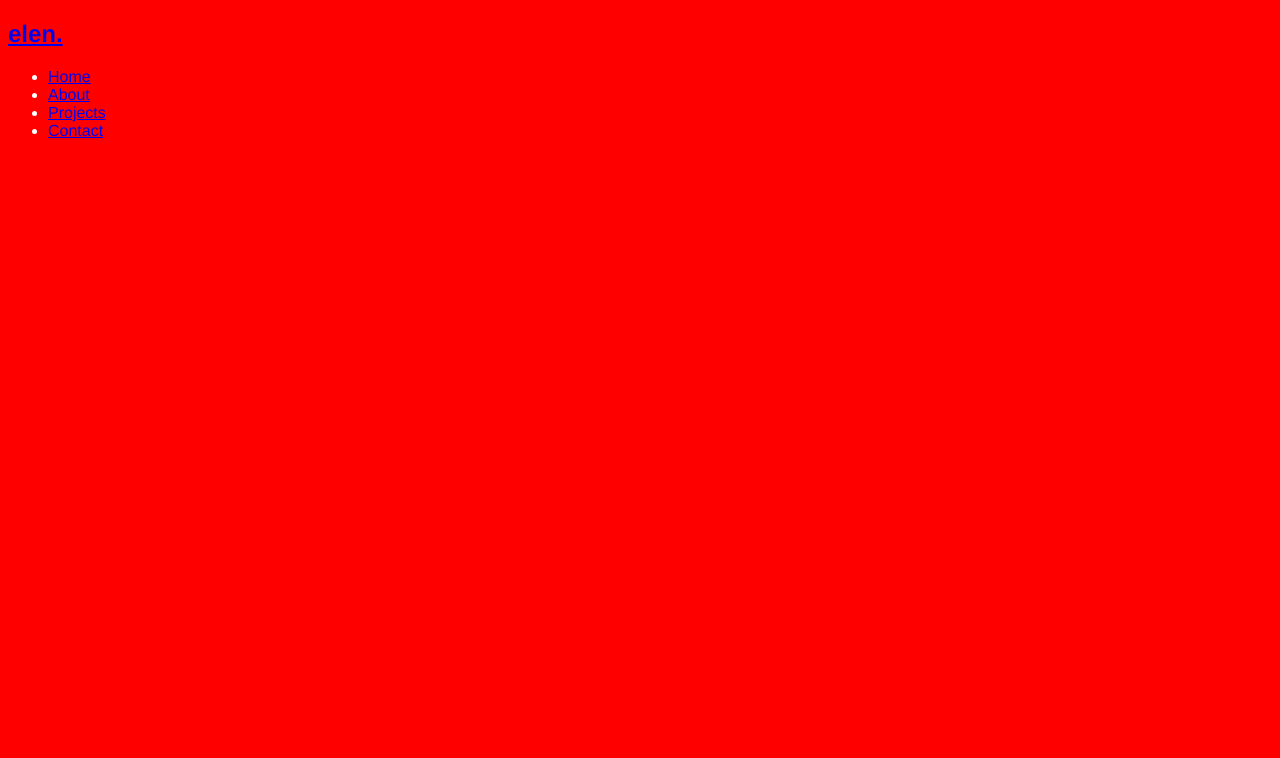
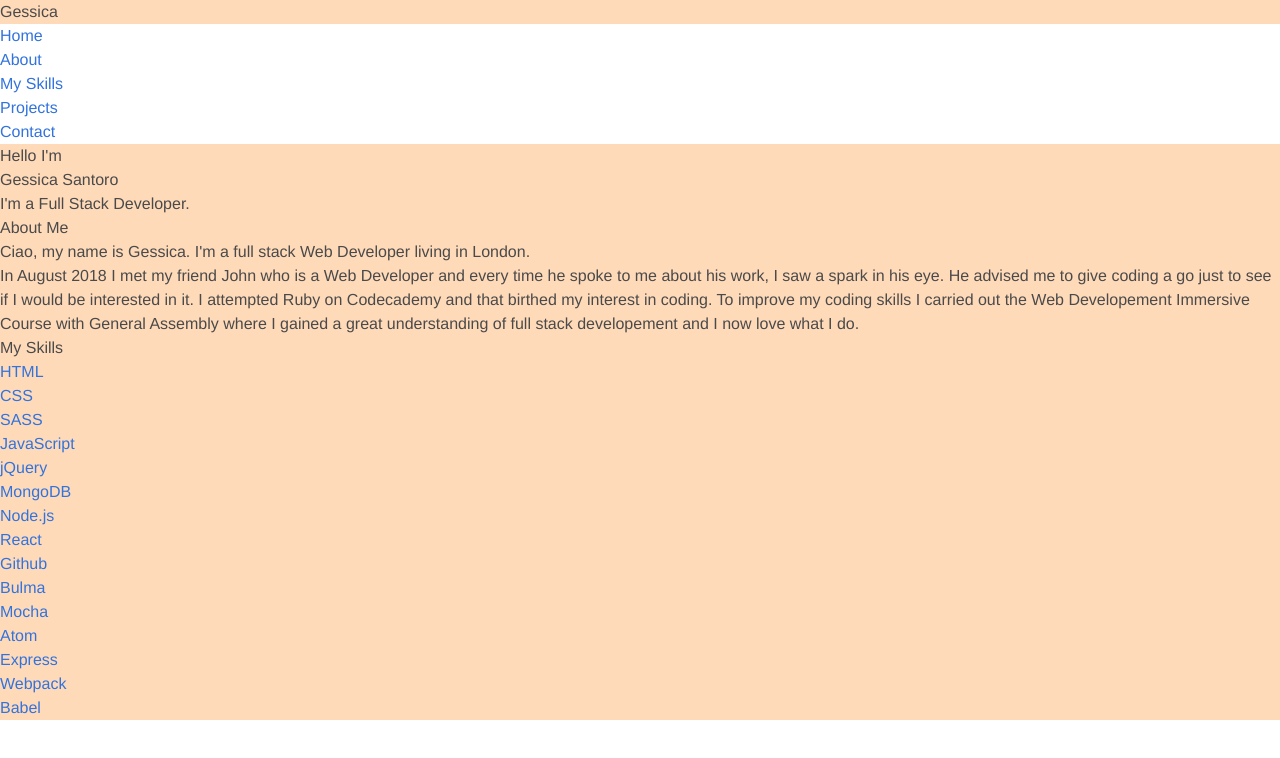
Before and after one commit to Gessy90/Gessy90.github.io, a plain HTML site: page index.html in a window 1280 px wide. Drawn offline with nearby package versions, Linux system fonts and the light colour scheme.

Commit message:
more info added

```diff
--- a/index.html
+++ b/index.html
@@ -3,23 +3,67 @@
 <head>
   <meta charset="utf-8">
   <script src="app.js" charset="utf-8"></script>
+  <link rel="stylesheet" href="https://cdnjs.cloudflare.com/ajax/libs/bulma/0.7.4/css/bulma.min.css">
   <title>Gessica Santoro | Web Developer </title>
   <link rel="stylesheet" href="style.css">
 </head>
 <body>
-    <div id="colorlib-page">
-		<a href="#" class="js-colorlib-nav-toggle colorlib-nav-toggle"><i></i></a>
-		<aside id="colorlib-aside" role="complementary" class="js-fullheight text-center">
-			<h1 id="colorlib-logo"><a href="index.html">elen<span>.</span></a></h1>
-			<nav id="colorlib-main-menu" role="navigation">
+  <div >
+    <header>
+      <h1>Gessica</h1>
+      <nav class="navbar">
         <ul>
           <li><a href="#">Home</a></li>
-	        <li class="colorlib-active"><a href="about.html">About</a></li>
+          <li><a href="#">About</a></li>
+          <li><a href="#">My Skills</a></li>
           <li><a href="#">Projects</a></li>
-					<li><a href="contact.html">Contact</a></li>
+          <li><a href="#">Contact</a></li>
         </ul>
       </nav>
+    </header>
+    <main>
+      <section>
+        <div>
+          <h2>Hello I'm</h2>
+          <h1>Gessica Santoro</h1>
+          <p> I'm a Full Stack Developer.</p>
+        </div>
+      </section>
+      <section>
+        <div>
+          <h1>About Me</h1>
+          <h2>Ciao, my name is Gessica. I'm a full stack Web Developer living in London.</h2>
+          <h3>In August 2018 I met my friend John who is a Web Developer and every time he
+            spoke to me about his work, I saw a spark in his eye.
+            He advised me to give coding a go just to see if I would be interested in it.
+            I attempted Ruby on Codecademy and that birthed my interest in coding.
+            To improve my coding skills I carried out the Web Developement Immersive Course
+            with General Assembly where I gained a great understanding of full stack developement
+            and I now love what I do. </h3>
+          </div>
+        </section>
+        <section>
+          <h1> My Skills </h1>
+          <ul>
+            <li><a href="#">HTML</a></li>
+            <li><a href="#">CSS</a></li>
+            <li><a href="#">SASS</a></li>
+            <li><a href="#">JavaScript</a></li>
+            <li><a href="#">jQuery</a></li>
+            <li><a href="#">MongoDB</a></li>
+            <li><a href="#">Node.js</a></li>
+            <li><a href="#">React</a></li>
+            <li><a href="#">Github</a></li>
+            <li><a href="#">Bulma</a></li>
+            <li><a href="#">Mocha</a></li>
+            <li><a href="#">Atom</a></li>
+            <li><a href="#">Express</a></li>
+            <li><a href="#">Webpack</a></li>
+            <li><a href="#">Babel</a></li>
+          </ul>
+          </section>
 
 
+      </div>
     </body>
     </html>
--- a/style.css
+++ b/style.css
@@ -1,5 +1,4 @@
 body{
-  background-color: red;
-  color:white;
+  background-color: #ffdab9;
   font-family: Helvetica, sans-sans-serif;
 }
```
Lines whose indentation alone changed are shown as unchanged.
